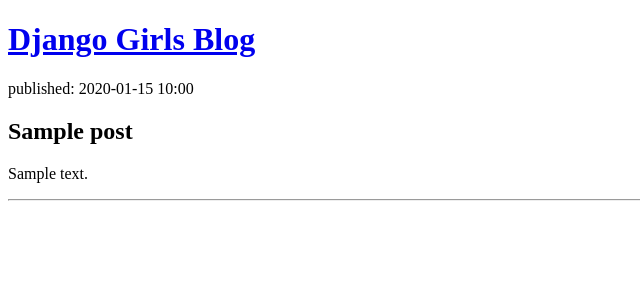
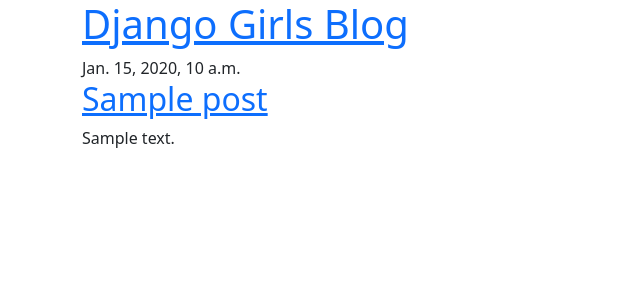
Before and after one commit to casto-malimali/my-django-blog, a Django app: page / in a window 1280 px wide. Shown: the top 300 px of the page, without its empty margins (0-640 px from the left). Run offline with Django 5.2, Linux system fonts and the light colour scheme; tables that the repository leaves empty hold one stand-in row (values such as "Sample post").

Commit message:
Add post detail page (URL, view, template) and link from list

```diff
--- /dev/null
+++ b/blog/templates/blog/base.html
@@ -0,0 +1,26 @@
+{% load static %}
+<!DOCTYPE html>
+<html>
+  <head>
+    <title>Django Girls blog</title>
+    <link rel="stylesheet" href="https://cdn.jsdelivr.net/npm/bootstrap@5.3.3/dist/css/bootstrap.min.css">
+    <link rel="stylesheet" href="https://fonts.googleapis.com/css?family=Lobster&subset=latin,latin-ext">
+    <link rel="stylesheet" href="{% static 'css/blog.css' %}">
+  </head>
+  <body>
+    <header class="page-header">
+      <div class="container">
+        <h1><a href="/">Django Girls Blog</a></h1>
+      </div>
+    </header>
+
+    <main class="container">
+      <div class="row">
+        <div class="col">
+          {% block content %}
+          {% endblock %}
+        </div>
+      </div>
+    </main>
+  </body>
+</html>
--- a/blog/templates/blog/post_list.html
+++ b/blog/templates/blog/post_list.html
@@ -1,29 +1,9 @@
-<!DOCTYPE html>
-<html>
-  <head>
-    <meta charset="utf-8" />
-    <title>Django Girls blog</title>
-  </head>
-  <body>
-    <header>
-      <h1><a href="/">Django Girls Blog</a></h1>
-    </header>
-
-    {% if posts %}
-      {% for post in posts %}
-        <article>
-          {% if post.published_date %}
-            <time>
-              published: {{ post.published_date|date:"Y-m-d H:i" }}
-            </time>
-          {% endif %}
-          <h2>{{ post.title }}</h2>
-          <p>{{ post.text|linebreaksbr }}</p>
-        </article>
-        <hr>
-      {% endfor %}
-    {% else %}
-      <p>No posts yet.</p>
-    {% endif %}
-  </body>
-</html>
+{% extends 'blog/base.html' %} {% block content %} {% for post in posts %}
+<article class="post">
+  <time class="date">{{ post.published_date }}</time>
+  <h2>
+    <a href="{% url 'post_detail' pk=post.pk %}">{{ post.title }}</a>
+  </h2>
+  <p>{{ post.text|linebreaksbr }}</p>
+</article>
+{% endfor %} {% endblock %}
```
Also changed, not shown: blog/templates/blog/post_detail.html (added, +13 -0 lines).
